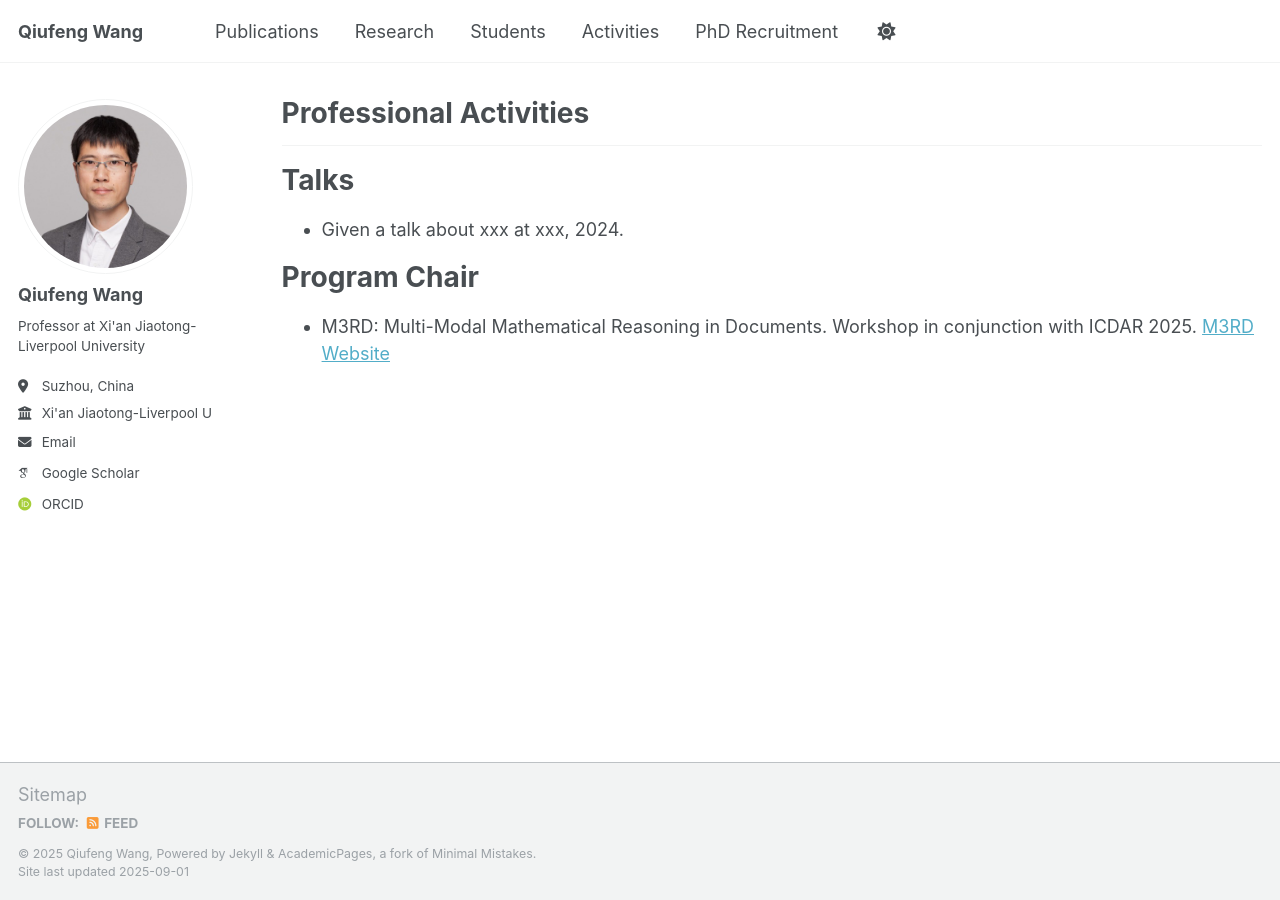
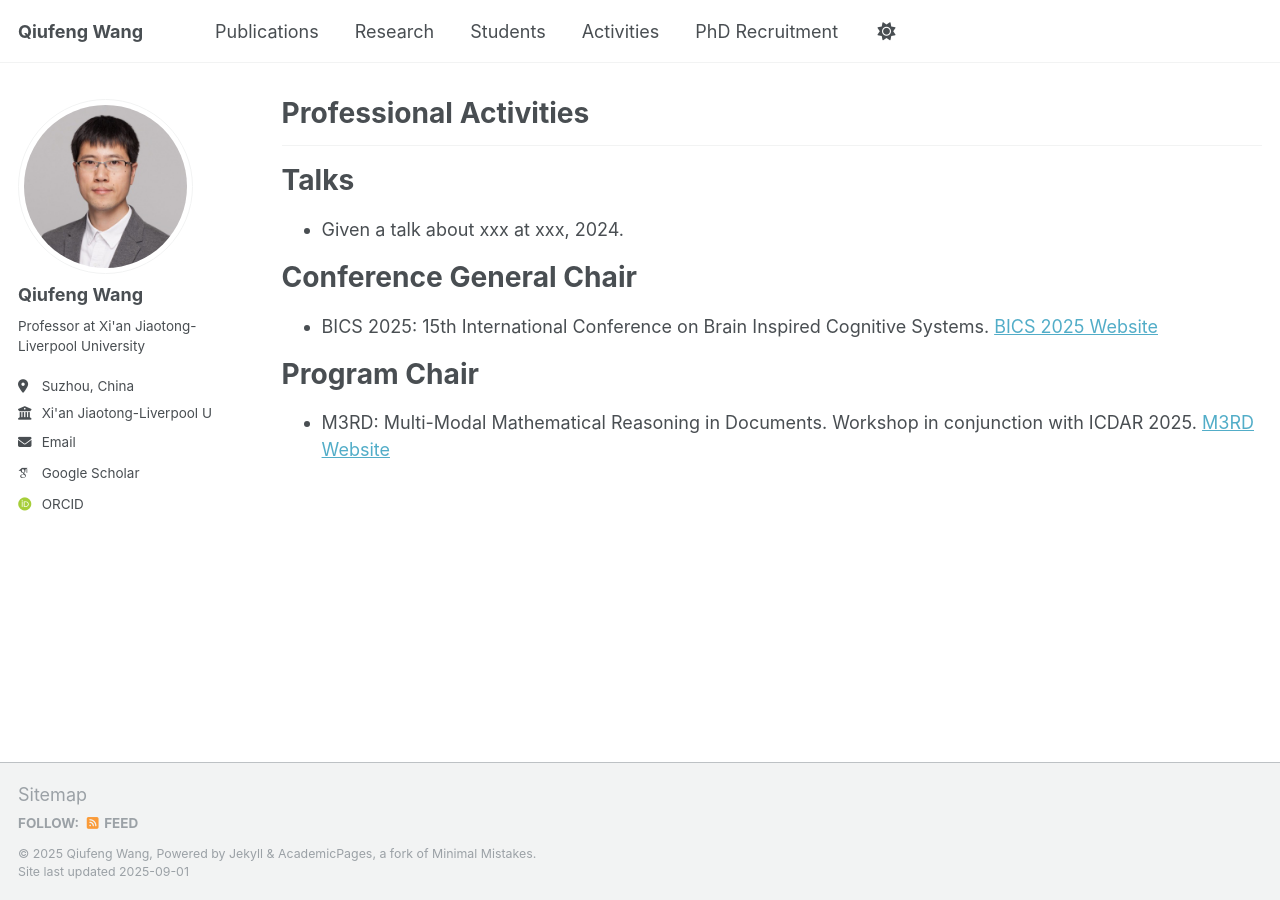
Before and after one commit to WQF510/WQF510.github.io, a Jekyll site: the page built from _pages/activities.md, in a window 1280 px wide. Built offline with Jekyll 4.4.1, drawn with Linux system fonts in a browser that asks for light colours; some web fonts are replaced.

Commit message:
Add BICS 2025 as Conference General Chair

```diff
--- a/_pages/activities.md
+++ b/_pages/activities.md
@@ -12,6 +12,10 @@ author_profile: true
 - Given a talk about xxx at xxx, 2024.
 
 
+# Conference General Chair
+
+- BICS 2025: 15th International Conference on Brain Inspired Cognitive Systems. [BICS 2025 Website](https://bics-ai.org)
+
 # Program Chair
 
 - M3RD: Multi-Modal Mathematical Reasoning in Documents. Workshop in conjunction with ICDAR 2025. [M3RD Website](https://nlpr.ia.ac.cn/pal/Activities/M3RD.html)
```
